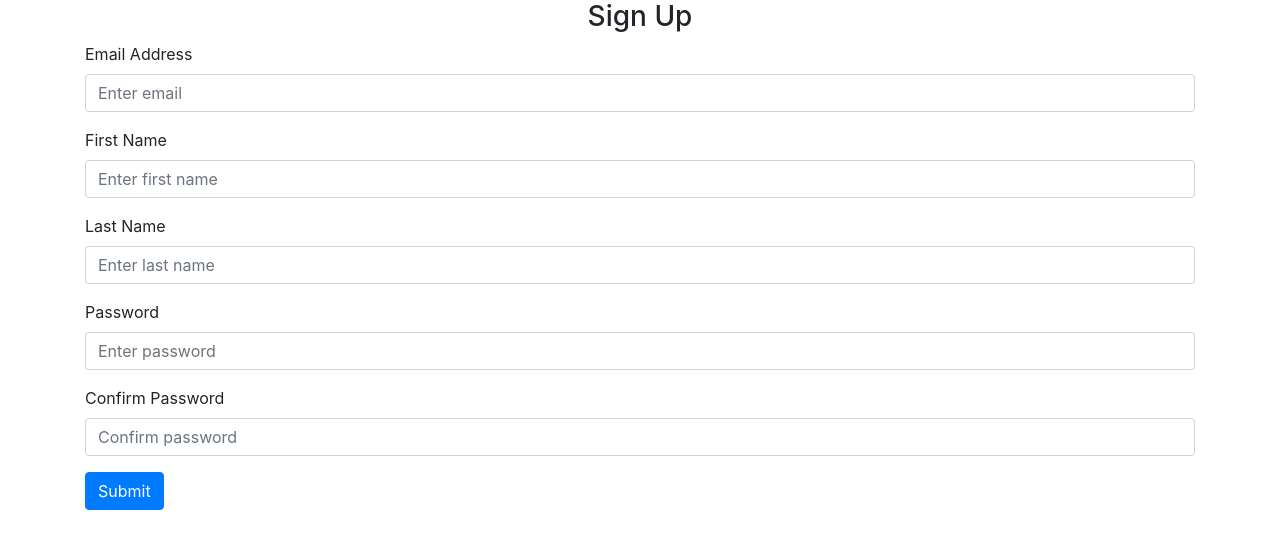
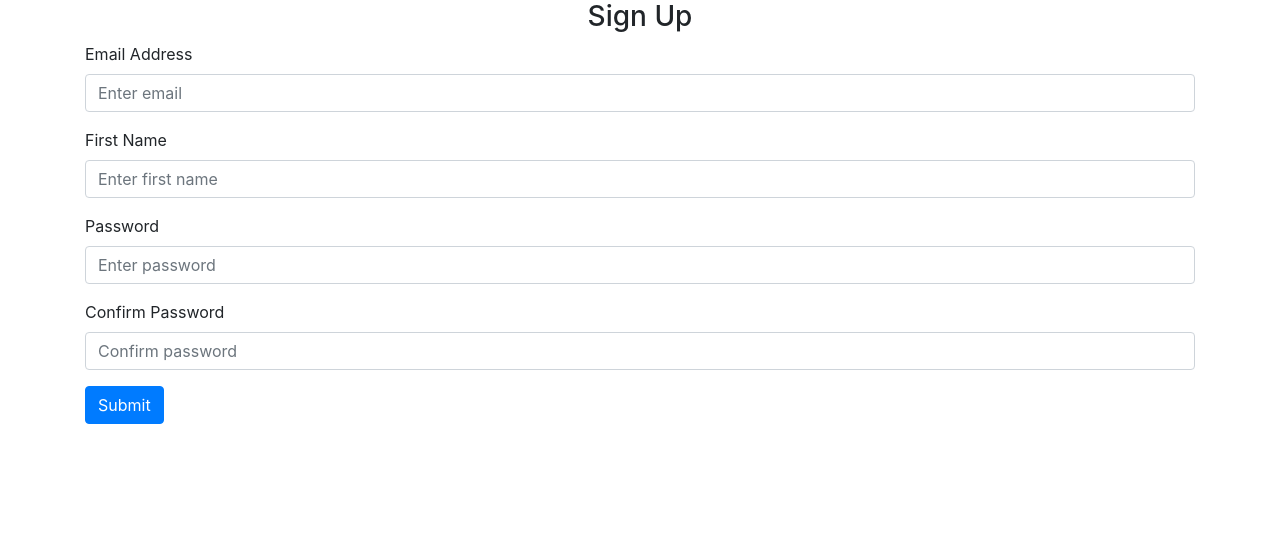
Before and after one commit to jrichcodes/Website-Project-Code, a Flask app: page /sign-up in a window 1280 px wide. Shown: the part 56-605 px from the top of the page. Run offline with Flask 2, Linux system fonts and the light colour scheme; some libraries are stand-ins or nearby versions.

Commit message:
issue #8

```diff
--- a/project_template/website/auth.py
+++ b/project_template/website/auth.py
@@ -26,7 +26,6 @@ def sign_up():
     if request.method == 'POST':
         email = request.form.get('email')
         first_name = request.form.get('firstName')
-        last_name = request.form.get('lastName')
         password1 = request.form.get('password1')
         password2 = request.form.get('password2')
 
@@ -34,19 +33,17 @@ def sign_up():
             flash('Email must be greater than 4 characters.', category='error')
         elif len(first_name) < 2:
             flash('First name must be greater than 1 character', category='error')
-        elif len(last_name) < 2:
-            flash('Last name must be greater than 1 character', category='error')
         elif password1 != password2:
             flash('Passwords don\'t match', category='error')
         elif len(password1) < 7:
             flash('Password must be at least 7 characters.', category='error')
         else:
             #add user to database
-            new_user = User(email=email, first_name=first_name, last_name=last_name, password=password1)
+            new_user = User(email=email, first_name=first_name, password=password1)
             db.session.add(new_user)
-            db.session.comit()
+            db.session.commit()
             flash('Account created!', category='sucess')
-            return redirect(url_for('views.home')) #redirect to home page after new account created
+            return redirect(url_for('views.events')) # redirect to home page after new account created
 
 
     return render_template("sign_up.html")
--- a/project_template/website/templates/sign_up.html
+++ b/project_template/website/templates/sign_up.html
@@ -25,16 +25,6 @@
         />
     </div>
     <div class="form-group">
-        <label for="lastName">Last Name</label>
-        <input
-            type="text"
-            class="form-control"
-            id="lastName"
-            name="lastName"
-            placeholder="Enter last name"
-        />
-    </div>
-    <div class="form-group">
         <label for="password1">Password</label>
         <input
             type="password"
--- a/project_template/website/views.py
+++ b/project_template/website/views.py
@@ -5,3 +5,7 @@ views = Blueprint('views', __name__)
 @views.route('/')
 def home():
     return render_template("home.html")
+
+@views.route('/')
+def events():
+    return render_template("events.html")
```
Also changed, not shown: project_template/website/database.db.
